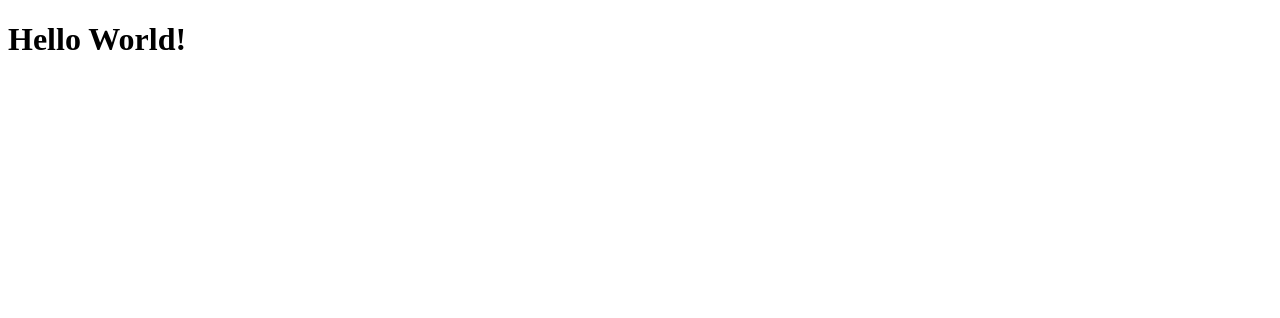
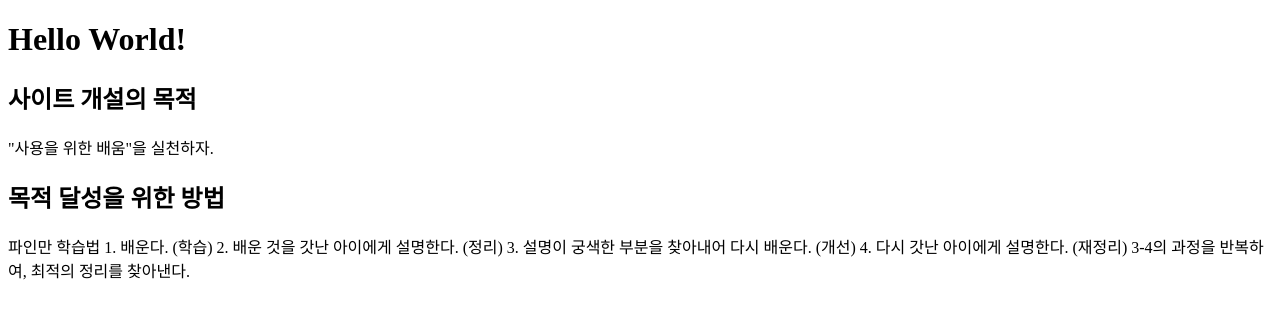
Before and after one commit to eldqkf/eldqkf.github.io, a plain HTML site: page index.html in a window 1280 px wide. Drawn offline with Linux system fonts and the light colour scheme.

Commit message:
Update index.html

```diff
--- a/index.html
+++ b/index.html
@@ -7,5 +7,20 @@
   <body>
     <h1>Hello World!</h1>
 
+    <h2>사이트 개설의 목적</h2>
+    <p>
+      "사용을 위한 배움"을 실천하자.
+    </p>
+
+    <h2>목적 달성을 위한 방법</h2>
+    <p>
+      파인만 학습법
+      1. 배운다. (학습)
+      2. 배운 것을 갓난 아이에게 설명한다. (정리)
+      3. 설명이 궁색한 부분을 찾아내어 다시 배운다. (개선)
+      4. 다시 갓난 아이에게 설명한다. (재정리)
+
+      3-4의 과정을 반복하여, 최적의 정리를 찾아낸다.
+    </p>
   </body>
 </html>
```
